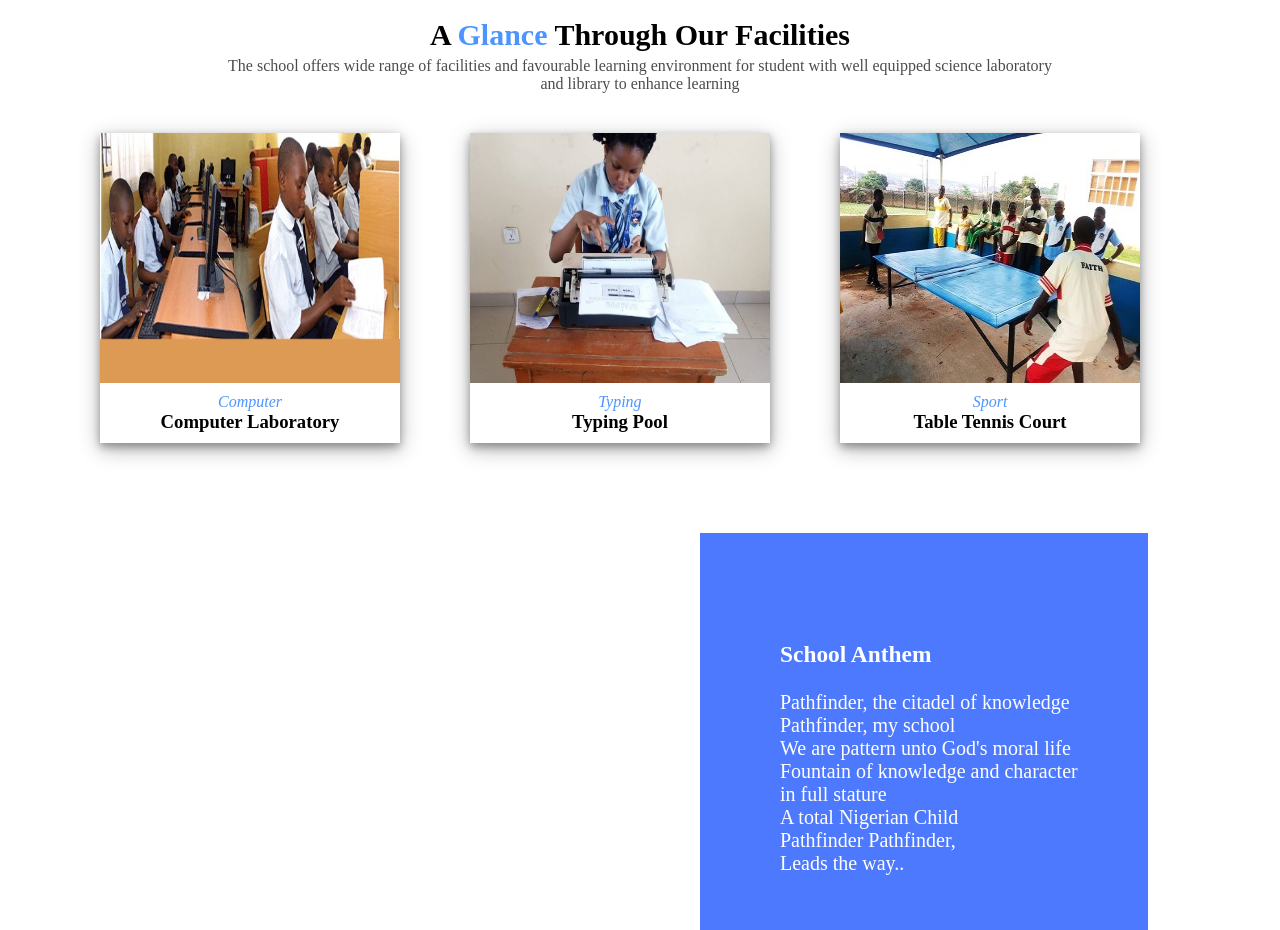
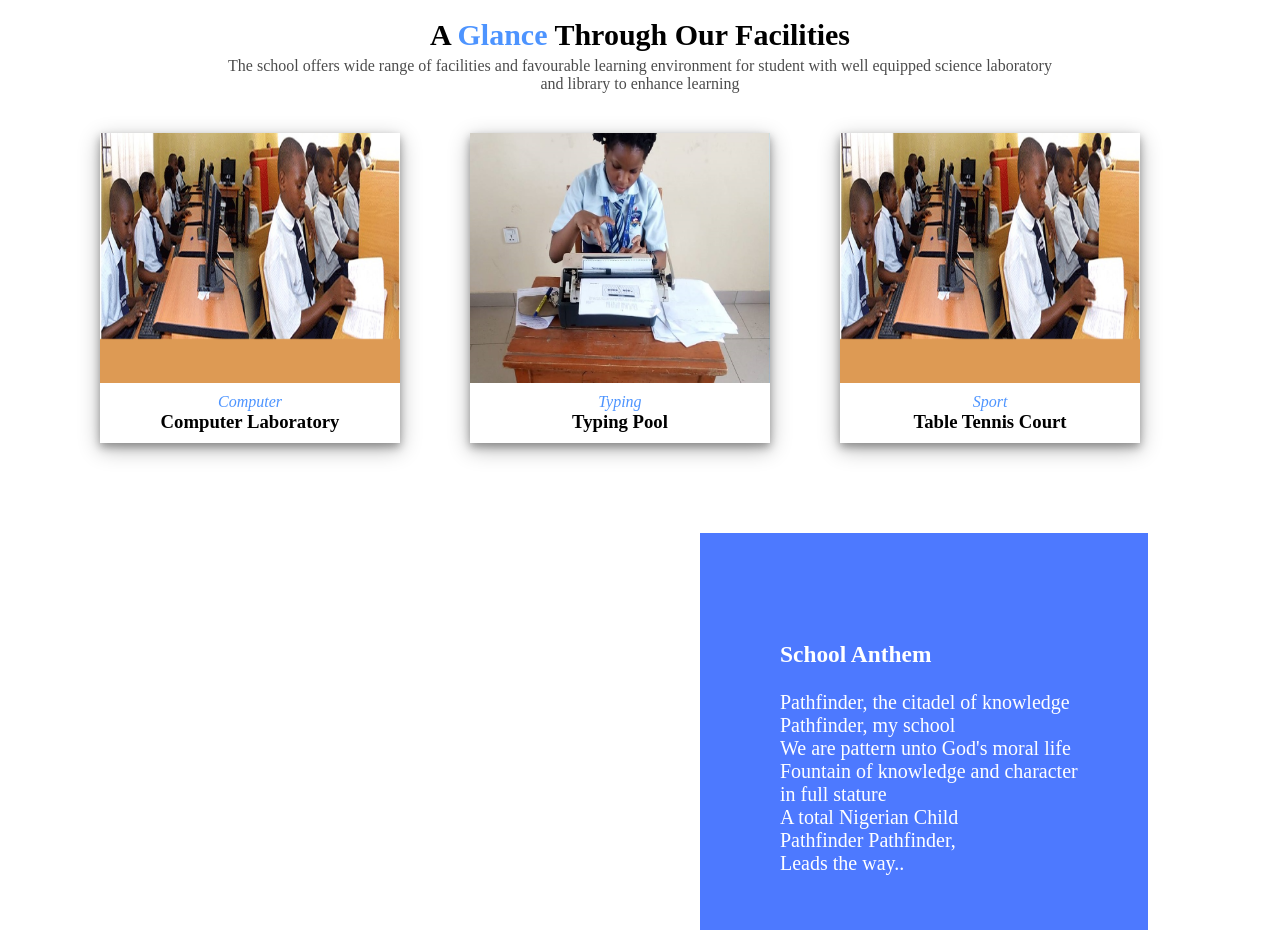
Before and after one commit to skkittish/Pathfinder, a plain HTML site: page index.html in a window 1280 px wide. Shown: the part 1806-2736 px from the top of the page. Drawn offline with Linux system fonts and the light colour scheme.

Commit message:
Update index.html

```diff
--- a/index.html
+++ b/index.html
@@ -150,7 +150,7 @@
 
 			<div class="box3">
 
- 	 		<img src="images/tennis1.jpg" style="width: 100%; height: 250px;">
+ 	 		<img src="images/enrol1.jpg" style="width: 100%; height: 250px;">
 
  	 		<div style=" padding: 10px;">  <p>	<i style="color: #4d94ff; ">Sport </i> <br> <h3>Table Tennis Court</h3> </p> </div>
 
```
